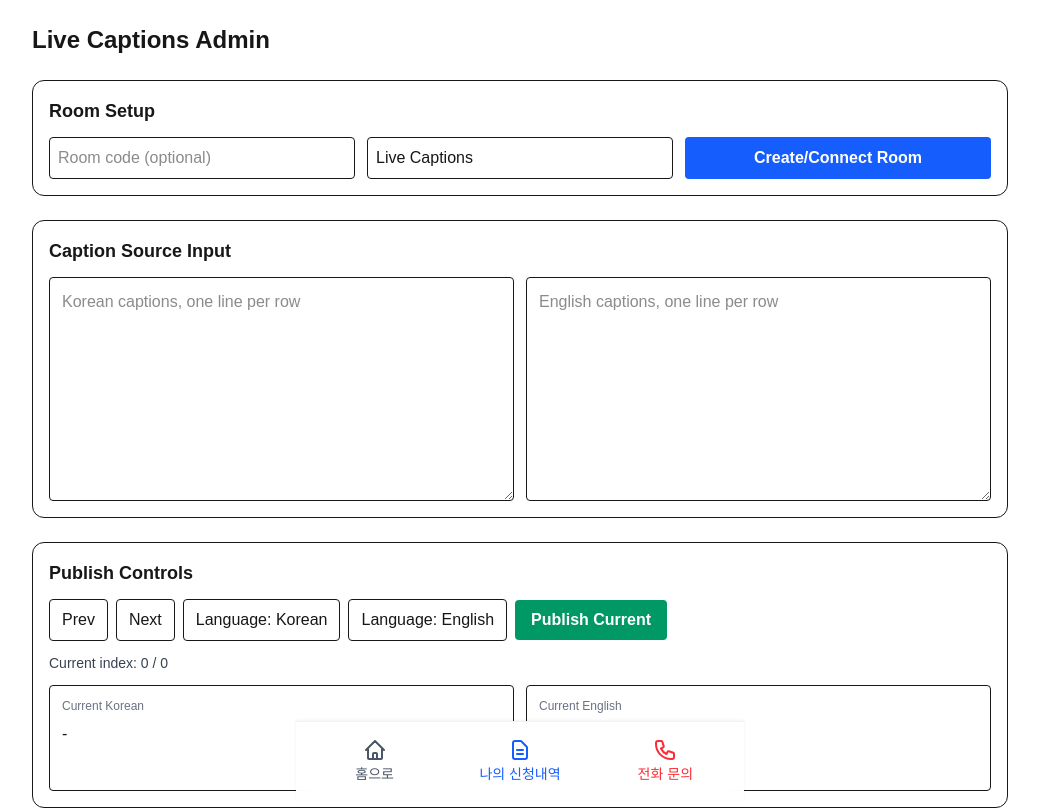
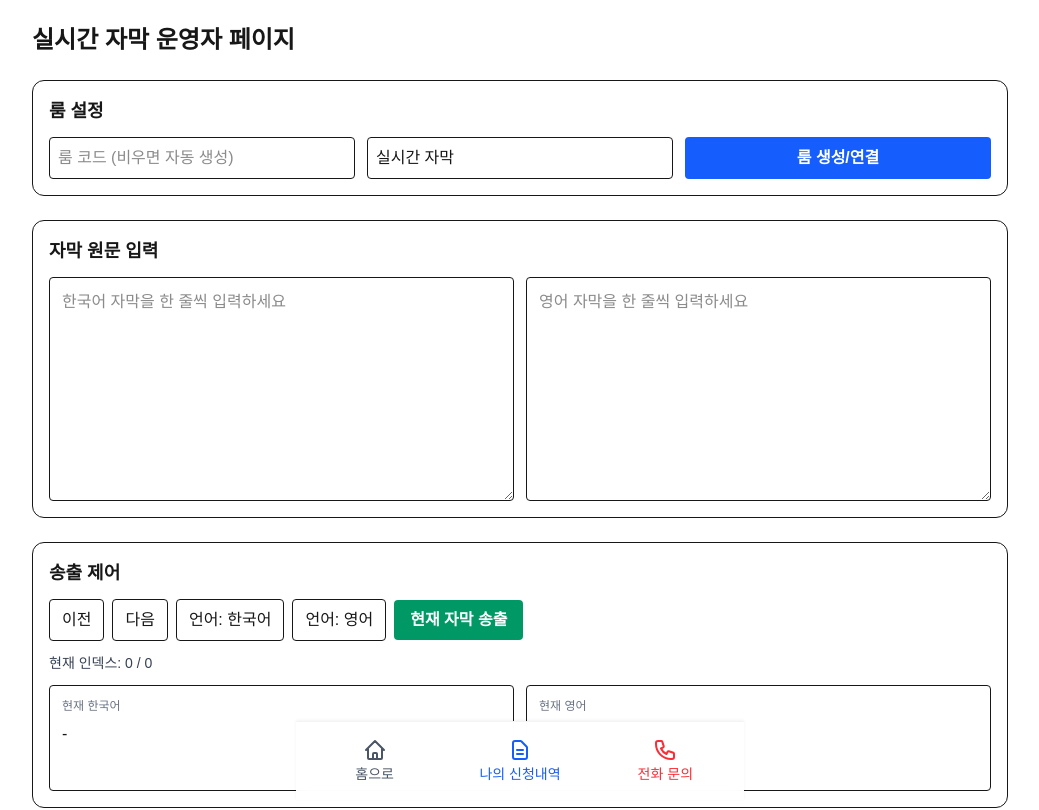
Before and after one commit to tolbilee/traditional-ceremony-app, a Next.js app: page /captions/admin in a window 1280 px wide. Shown: the top 810 px of the page, without its empty margins (120-1159 px from the left). Built offline with nearby package versions, Linux system fonts and the light colour scheme; a web font is replaced by a local one.

Commit message:
chore: localize captions admin and viewer UI to Korean

```diff
--- a/app/captions/admin/page.tsx
+++ b/app/captions/admin/page.tsx
@@ -17,7 +17,7 @@ function normalizeRoomCode(value: string): string {
 }
 
 export default function CaptionsAdminPage() {
-  const [title, setTitle] = useState('Live Captions');
+  const [title, setTitle] = useState('실시간 자막');
   const [roomCodeInput, setRoomCodeInput] = useState('');
   const [roomCode, setRoomCode] = useState('');
   const [roomId, setRoomId] = useState('');
@@ -52,7 +52,7 @@ export default function CaptionsAdminPage() {
     try {
       const payload = {
         roomCode: normalizeRoomCode(roomCodeInput),
-        title: title.trim() || 'Live Captions',
+        title: title.trim() || '실시간 자막',
       };
       const res = await fetch('/api/captions/rooms', {
         method: 'POST',
@@ -61,16 +61,16 @@ export default function CaptionsAdminPage() {
       });
       const data = (await res.json()) as RoomResponse | { error: string };
       if (!res.ok || 'error' in data) {
-        setMessage(`Error: ${'error' in data ? data.error : 'Failed to create room'}`);
+        setMessage(`오류: ${'error' in data ? data.error : '룸 생성에 실패했습니다.'}`);
         return;
       }
       setRoomCode(data.room.room_code);
       setRoomId(data.room.id);
       setTitle(data.room.title);
       setRoomCodeInput(data.room.room_code);
-      setMessage(data.created ? 'Room created.' : 'Connected to existing room.');
+      setMessage(data.created ? '룸이 생성되었습니다.' : '기존 룸에 연결되었습니다.');
     } catch (error) {
-      setMessage(`Error: ${error instanceof Error ? error.message : String(error)}`);
+      setMessage(`오류: ${error instanceof Error ? error.message : String(error)}`);
     } finally {
       setBusy(false);
     }
@@ -78,7 +78,7 @@ export default function CaptionsAdminPage() {
 
   async function publishCurrent() {
     if (!roomCode) {
-      setMessage('Create or connect a room first.');
+      setMessage('먼저 룸을 생성하거나 연결해 주세요.');
       return;
     }
     setBusy(true);
@@ -99,12 +99,12 @@ export default function CaptionsAdminPage() {
       });
       const data = await res.json();
       if (!res.ok) {
-        setMessage(`Error: ${data?.error || 'Publish failed'}`);
+        setMessage(`오류: ${data?.error || '송출에 실패했습니다.'}`);
         return;
       }
-      setMessage(`Published (seq: ${data.seq})`);
+      setMessage(`송출 완료 (시퀀스: ${data.seq})`);
     } catch (error) {
-      setMessage(`Error: ${error instanceof Error ? error.message : String(error)}`);
+      setMessage(`오류: ${error instanceof Error ? error.message : String(error)}`);
     } finally {
       setBusy(false);
     }
@@ -119,47 +119,47 @@ export default function CaptionsAdminPage() {
   async function copyGuestUrl() {
     if (!guestUrl) return;
     await navigator.clipboard.writeText(guestUrl);
-    setMessage('Guest link copied.');
+    setMessage('게스트 링크를 복사했습니다.');
   }
 
   return (
     <main className="mx-auto flex min-h-screen w-full max-w-5xl flex-col gap-6 p-6">
-      <h1 className="text-2xl font-bold">Live Captions Admin</h1>
+      <h1 className="text-2xl font-bold">실시간 자막 운영자 페이지</h1>
 
       <section className="rounded-xl border p-4">
-        <h2 className="mb-3 text-lg font-semibold">Room Setup</h2>
+        <h2 className="mb-3 text-lg font-semibold">룸 설정</h2>
         <div className="grid gap-3 md:grid-cols-3">
           <input
             className="rounded border p-2"
-            placeholder="Room code (optional)"
+            placeholder="룸 코드 (비우면 자동 생성)"
             value={roomCodeInput}
             onChange={(e) => setRoomCodeInput(e.target.value)}
           />
           <input
             className="rounded border p-2"
-            placeholder="Performance title"
+            placeholder="공연 제목"
             value={title}
             onChange={(e) => setTitle(e.target.value)}
           />
           <button className="rounded bg-blue-600 px-4 py-2 font-semibold text-white" disabled={busy} onClick={ensureRoom}>
-            Create/Connect Room
+            룸 생성/연결
           </button>
         </div>
-        {roomCode ? <p className="mt-2 text-sm text-gray-700">Active room: `{roomCode}` (id: {roomId})</p> : null}
+        {roomCode ? <p className="mt-2 text-sm text-gray-700">활성 룸: `{roomCode}` (id: {roomId})</p> : null}
       </section>
 
       <section className="rounded-xl border p-4">
-        <h2 className="mb-3 text-lg font-semibold">Caption Source Input</h2>
+        <h2 className="mb-3 text-lg font-semibold">자막 원문 입력</h2>
         <div className="grid gap-3 md:grid-cols-2">
           <textarea
             className="min-h-56 rounded border p-3"
-            placeholder="Korean captions, one line per row"
+            placeholder="한국어 자막을 한 줄씩 입력하세요"
             value={koreanLinesText}
             onChange={(e) => setKoreanLinesText(e.target.value)}
           />
           <textarea
             className="min-h-56 rounded border p-3"
-            placeholder="English captions, one line per row"
+            placeholder="영어 자막을 한 줄씩 입력하세요"
             value={englishLinesText}
             onChange={(e) => setEnglishLinesText(e.target.value)}
           />
@@ -167,49 +167,49 @@ export default function CaptionsAdminPage() {
       </section>
 
       <section className="rounded-xl border p-4">
-        <h2 className="mb-3 text-lg font-semibold">Publish Controls</h2>
+        <h2 className="mb-3 text-lg font-semibold">송출 제어</h2>
         <div className="mb-3 flex flex-wrap items-center gap-2">
           <button className="rounded border px-3 py-2" onClick={() => moveIndex(currentIndex - 1)} disabled={busy || currentIndex <= 0}>
-            Prev
+            이전
           </button>
           <button
             className="rounded border px-3 py-2"
             onClick={() => moveIndex(currentIndex + 1)}
             disabled={busy || maxCount === 0 || currentIndex >= maxCount - 1}
           >
-            Next
+            다음
           </button>
           <button className="rounded border px-3 py-2" onClick={() => setCurrentLanguage('korean')}>
-            Language: Korean
+            언어: 한국어
           </button>
           <button className="rounded border px-3 py-2" onClick={() => setCurrentLanguage('english')}>
-            Language: English
+            언어: 영어
           </button>
           <button className="rounded bg-emerald-600 px-4 py-2 font-semibold text-white" disabled={busy} onClick={publishCurrent}>
-            Publish Current
+            현재 자막 송출
           </button>
         </div>
         <p className="text-sm text-gray-700">
-          Current index: {currentIndex >= 0 ? currentIndex + 1 : 0} / {maxCount}
+          현재 인덱스: {currentIndex >= 0 ? currentIndex + 1 : 0} / {maxCount}
         </p>
         <div className="mt-3 grid gap-3 md:grid-cols-2">
           <div className="rounded border p-3">
-            <div className="mb-2 text-xs text-gray-500">Current Korean</div>
+            <div className="mb-2 text-xs text-gray-500">현재 한국어</div>
             <div className="min-h-14 whitespace-pre-wrap">{currentKorean || '-'}</div>
           </div>
           <div className="rounded border p-3">
-            <div className="mb-2 text-xs text-gray-500">Current English</div>
+            <div className="mb-2 text-xs text-gray-500">현재 영어</div>
             <div className="min-h-14 whitespace-pre-wrap">{currentEnglish || '-'}</div>
           </div>
         </div>
       </section>
 
       <section className="rounded-xl border p-4">
-        <h2 className="mb-3 text-lg font-semibold">Guest Link</h2>
+        <h2 className="mb-3 text-lg font-semibold">게스트 링크</h2>
         <div className="flex flex-wrap items-center gap-2">
           <input className="min-w-[260px] flex-1 rounded border p-2" value={guestUrl} readOnly />
           <button className="rounded border px-3 py-2" disabled={!guestUrl} onClick={copyGuestUrl}>
-            Copy Link
+            링크 복사
           </button>
         </div>
       </section>
--- a/app/captions/view/CaptionsViewerClient.tsx
+++ b/app/captions/view/CaptionsViewerClient.tsx
@@ -30,7 +30,7 @@ export default function CaptionsViewerClient({ initialRoomCode }: { initialRoomC
 
   useEffect(() => {
     if (!roomCode) {
-      setError('Missing roomCode query parameter.');
+      setError('roomCode 쿼리 파라미터가 필요합니다.');
       setStatus('error');
       return;
     }
@@ -46,7 +46,7 @@ export default function CaptionsViewerClient({ initialRoomCode }: { initialRoomC
         const res = await fetch(`/api/captions/rooms?roomCode=${encodeURIComponent(roomCode)}`);
         const data = await res.json();
         if (!res.ok) {
-          throw new Error(data?.error || 'Failed to load room.');
+          throw new Error(data?.error || '룸 정보를 불러오지 못했습니다.');
         }
         if (!mounted) return;
 
@@ -107,9 +107,9 @@ export default function CaptionsViewerClient({ initialRoomCode }: { initialRoomC
   return (
     <main className="flex min-h-screen flex-col bg-black text-white">
       <header className="flex items-center justify-between border-b border-white/20 px-4 py-3">
-        <div className="text-sm text-white/80">{room?.title || 'Live Captions'}</div>
+        <div className="text-sm text-white/80">{room?.title || '실시간 자막'}</div>
         <div className="text-xs text-white/70">
-          {status === 'connected' ? 'LIVE' : status === 'loading' ? 'CONNECTING' : 'ERROR'}
+          {status === 'connected' ? '실시간 연결됨' : status === 'loading' ? '연결 중' : '오류'}
         </div>
       </header>
 
@@ -118,30 +118,30 @@ export default function CaptionsViewerClient({ initialRoomCode }: { initialRoomC
           onClick={() => setLanguage('korean')}
           className={`rounded px-3 py-1 text-sm ${language === 'korean' ? 'bg-white text-black' : 'bg-white/20 text-white'}`}
         >
-          Korean
+          한국어
         </button>
         <button
           onClick={() => setLanguage('english')}
           className={`rounded px-3 py-1 text-sm ${language === 'english' ? 'bg-white text-black' : 'bg-white/20 text-white'}`}
         >
-          English
+          영어
         </button>
       </section>
 
       <section className="flex flex-1 items-center justify-center px-6 pb-10">
         {status === 'error' ? (
           <div className="max-w-xl rounded-lg border border-red-400/40 bg-red-900/20 p-4 text-sm text-red-100">
-            Connection error: {error || 'Unknown error'}
+            연결 오류: {error || '알 수 없는 오류'}
           </div>
         ) : (
           <div className="max-w-5xl whitespace-pre-wrap text-center text-3xl font-semibold leading-relaxed md:text-5xl">
-            {subtitle || fallbackSubtitle || 'Waiting for captions...'}
+            {subtitle || fallbackSubtitle || '자막을 기다리는 중입니다...'}
           </div>
         )}
       </section>
 
       <footer className="px-4 pb-4 text-center text-xs text-white/60">
-        {roomCode ? `room: ${roomCode}` : 'room code missing'}
+        {roomCode ? `룸 코드: ${roomCode}` : '룸 코드가 없습니다.'}
       </footer>
     </main>
   );
```
